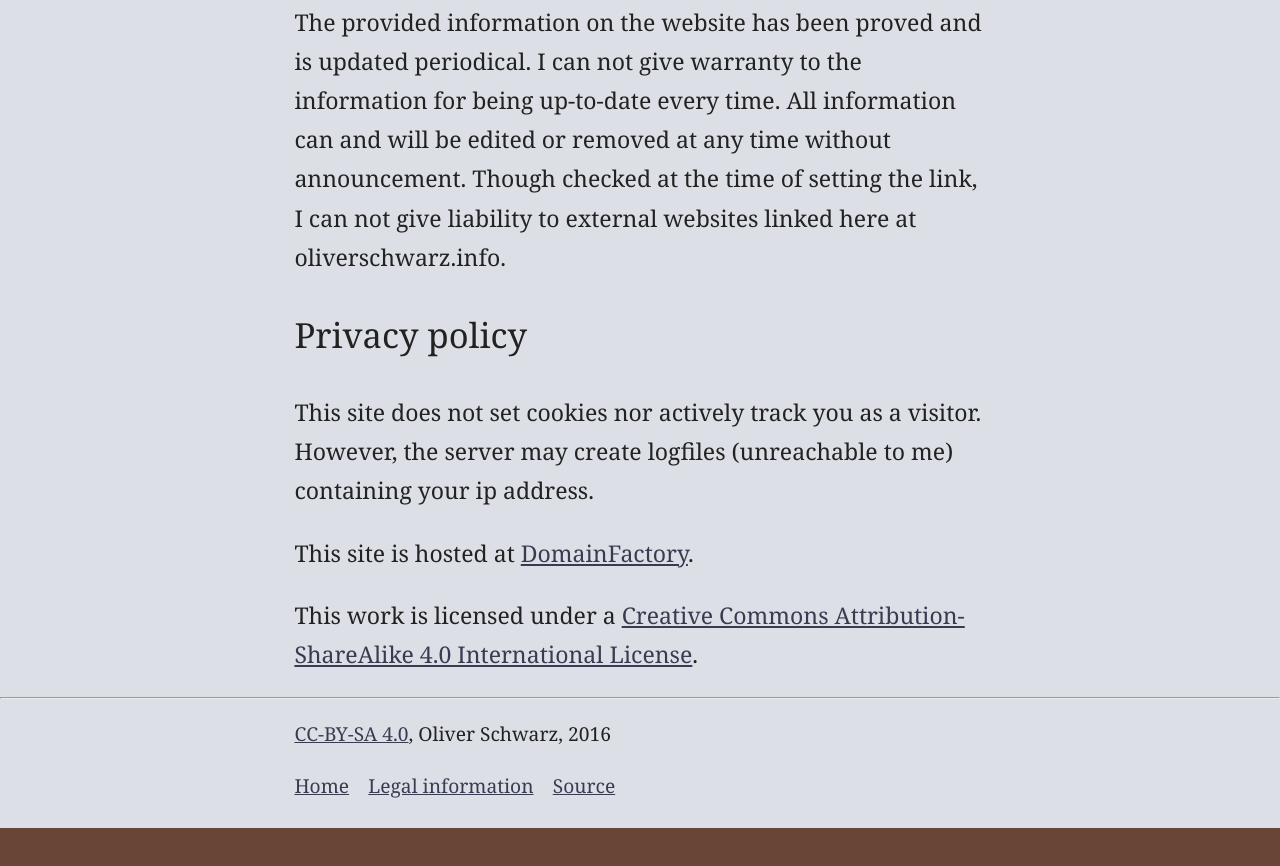
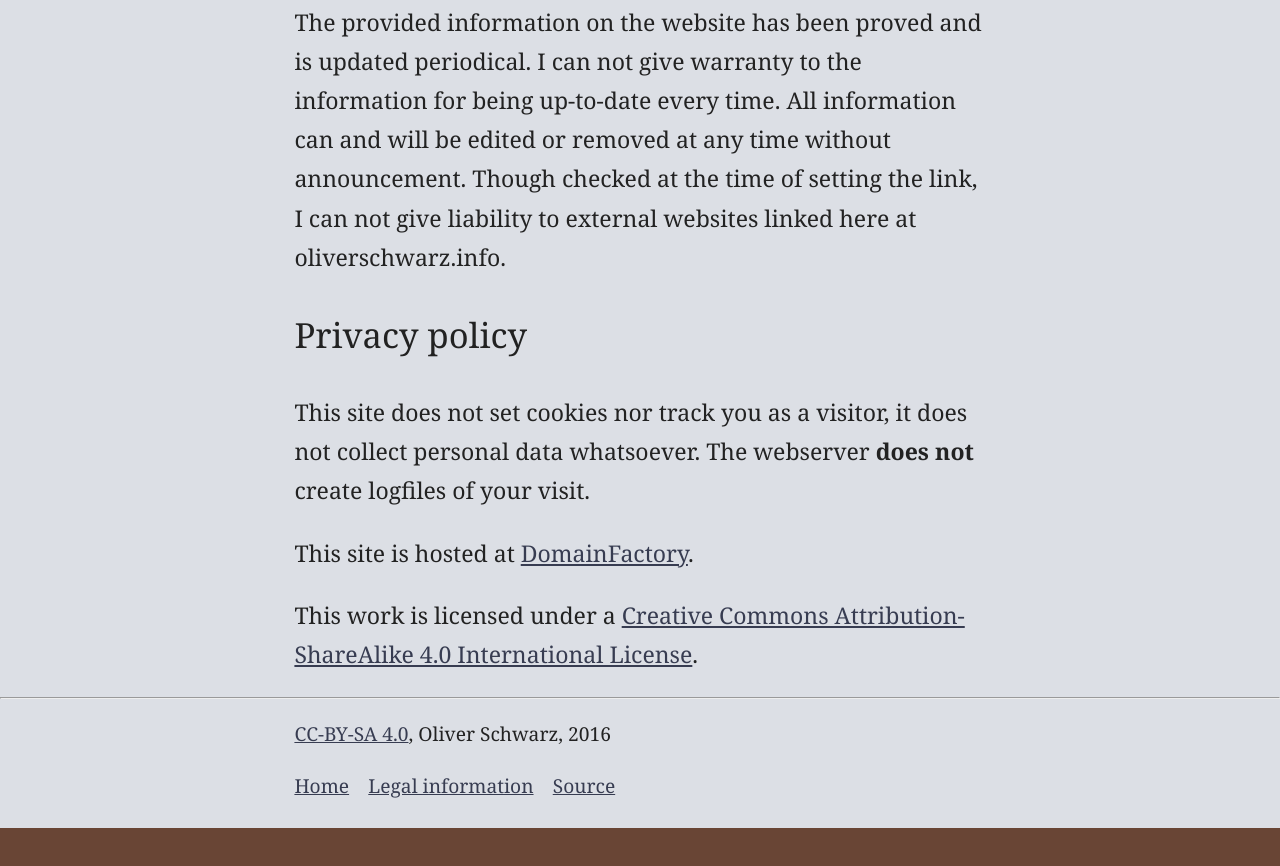
Before and after one commit to oliverschwarz/vc, a website: page src/legal.html in a window 1280 px wide. Shown: the part 622-1488 px from the top of the page. Drawn offline with nearby package versions, Linux system fonts and the light colour scheme; files that its build step writes are made by us from their sources.

Commit message:
Updating data privacy section

```diff
--- a/src/legal.html
+++ b/src/legal.html
@@ -37,8 +37,9 @@
       </p>
       <h2>Privacy policy</h2>
       <p>
-        This site does not set cookies nor actively track you as a visitor. However,
-        the server may create logfiles (unreachable to me) containing your ip address.
+        This site does not set cookies nor track you as a visitor, it does not collect
+        personal data whatsoever. The webserver <strong>does not</strong> create logfiles
+        of your visit.
       </p>
       <p>
         This site is hosted at <a href="https://www.df.eu/int/">DomainFactory</a>.
```
